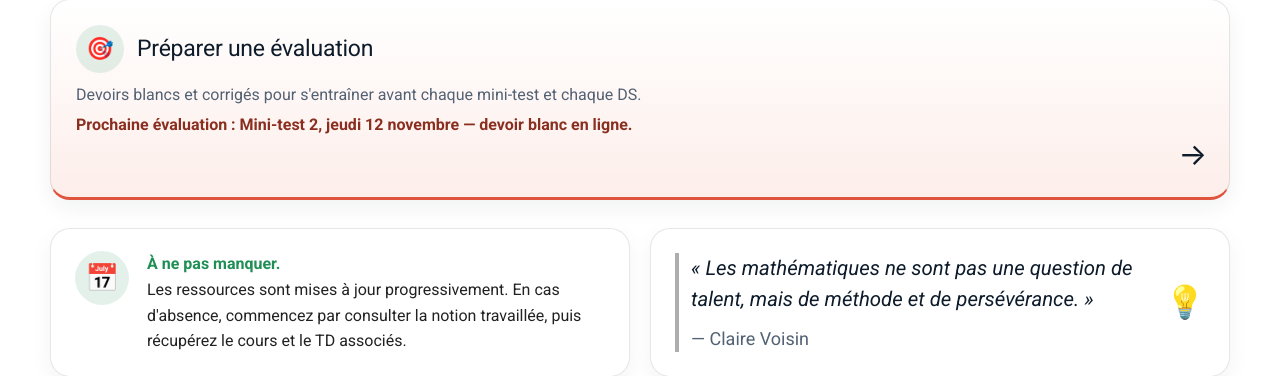
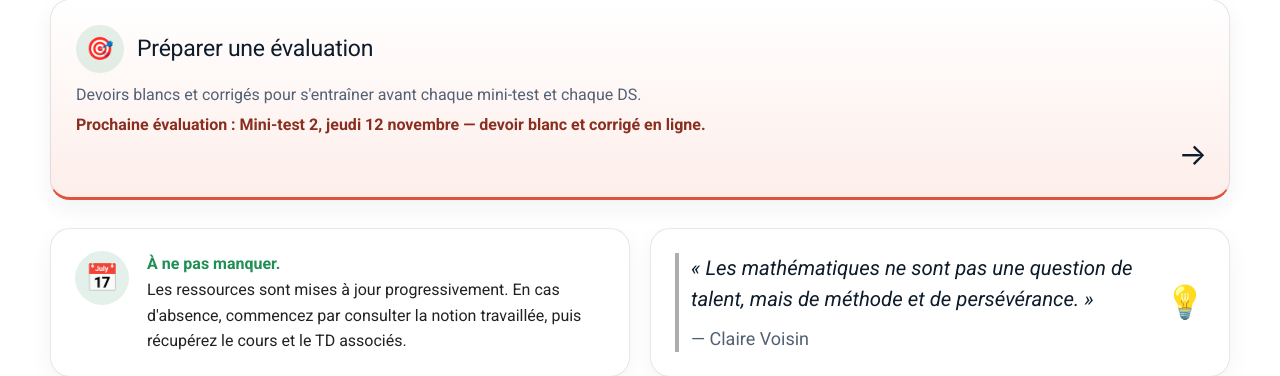
Before and after one commit to vnicolle56610/maths-1stmg, an MkDocs documentation site: the page built from docs/index.md, in a window 1280 px wide and 900 px high, scrolled down 736 px. Shown: the part 145-521 px from the top of the window. Built offline with MkDocs 1.6.1 and Material for MkDocs 9.7.7, drawn with Linux system fonts in a browser that asks for light colours.

Commit message:
Préparer une évaluation : 1 PDF copié(s), 0 retiré(s), 2 page(s) mise(s) à jour
Généré par scripts/publier_devoirs_blancs.py depuis devoirs_blancs.yaml.

```diff
--- a/devoirs_blancs.yaml
+++ b/devoirs_blancs.yaml
@@ -30,7 +30,7 @@
     corrige: CORRIGE_DEVOIR_BLANC_MT2_P14_N03.pdf
     sujet_prevu: 2026-11-05
     corrige_prevu: 2026-11-09
-    etat: sujet
+    etat: sujet_et_corrige
 
   - id: DS1
     date: 2026-11-24
--- a/docs/index.md
+++ b/docs/index.md
@@ -68,7 +68,7 @@
     </div>
     <p>Devoirs blancs et corrigés pour s'entraîner avant chaque mini-test et chaque DS.</p>
 <!-- AUTO-EVAL:START -->
-    <p class="maths-card-next">Prochaine évaluation : <strong>Mini-test 2</strong>, jeudi 12 novembre — devoir blanc en ligne.</p>
+    <p class="maths-card-next">Prochaine évaluation : <strong>Mini-test 2</strong>, jeudi 12 novembre — devoir blanc et corrigé en ligne.</p>
 <!-- AUTO-EVAL:END -->
     <span class="maths-card-arrow">→</span>
   </a>
```
Also changed, not shown: docs/preparer-evaluation/index.md (+1 -1 lines), 1 other file.
